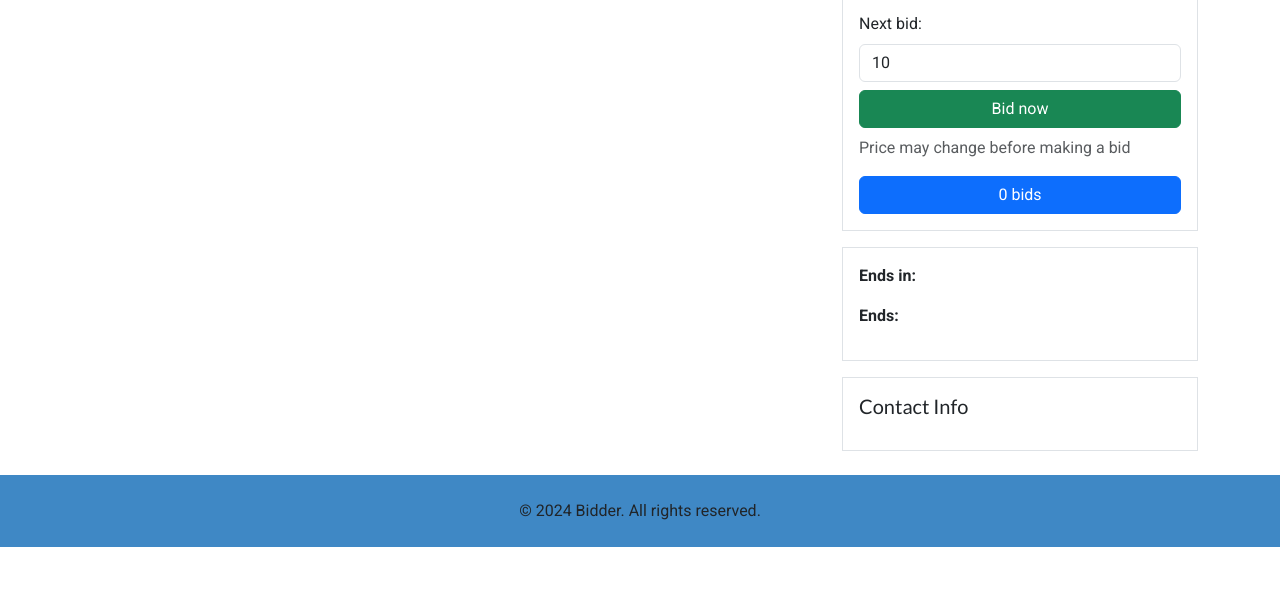
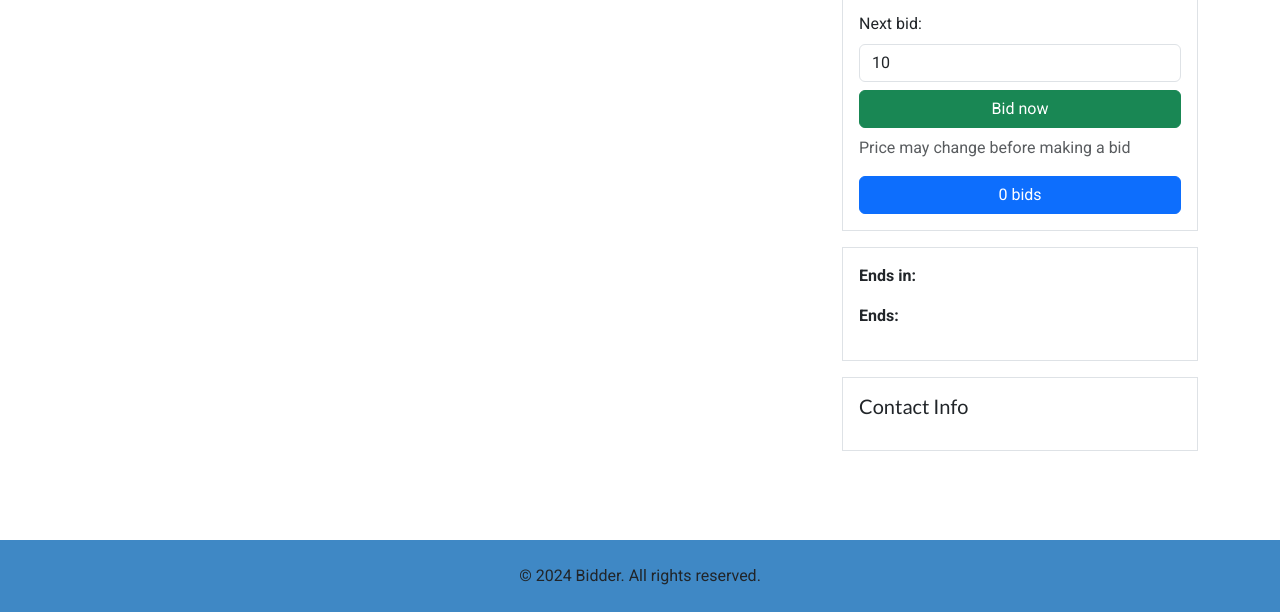
Before and after one commit to OGTrizzy/Semester-Project-2, a website: page pages/postInfo.html in a window 1280 px wide. Shown: the part 188-800 px from the top of the page. Drawn offline with nearby package versions, Linux system fonts and the light colour scheme.

Commit message:
fixed footer to only appear on the bottom of the page

```diff
--- a/pages/postInfo.html
+++ b/pages/postInfo.html
@@ -217,7 +217,7 @@
       </div>
     </div>
     <br />
-    <footer class="b-footer py-4">
+    <footer class="b-footer py-4 mt-auto">
       <div class="text-center">
         <p class="m-0">&copy; 2024 Bidder. All rights reserved.</p>
       </div>
```
